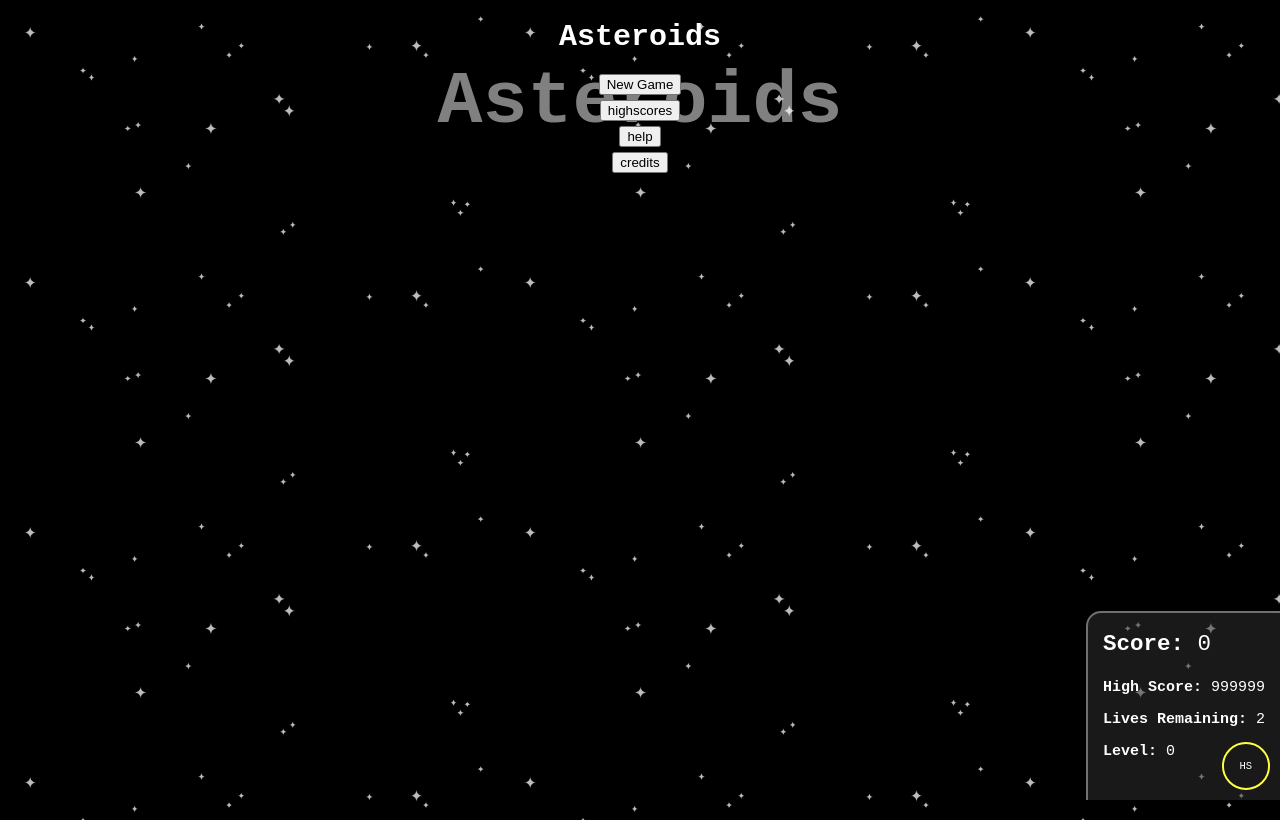
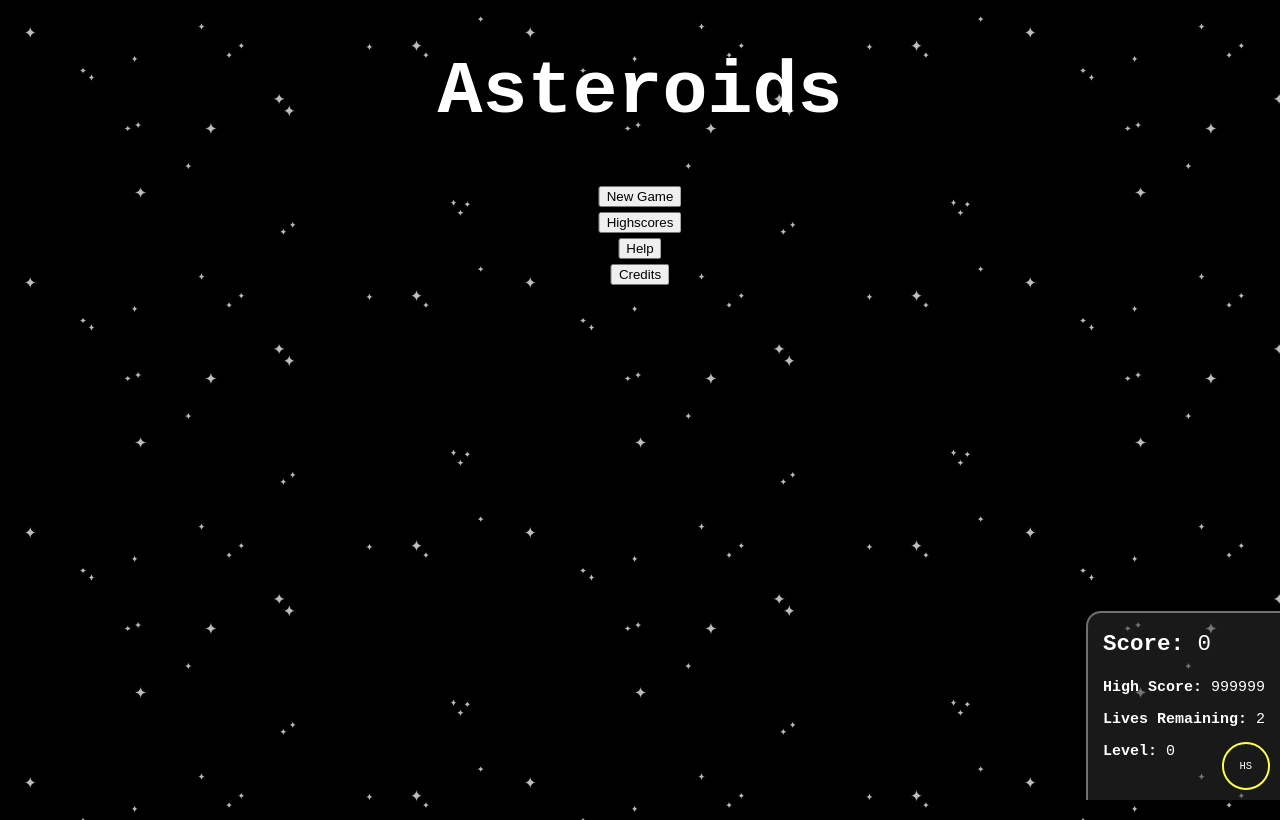
Before and after one commit to RTBear/asteroids, a plain HTML site: page index.html in a window 1280 px wide. Drawn offline with Linux system fonts and the light colour scheme.

Commit message:
menu updates

```diff
--- a/index.html
+++ b/index.html
@@ -9,38 +9,37 @@
 </head>
 
 <body>
-    <h1 id="game-title">Asteroids</h1>
     <canvas id="game-canvas" width="600" height="600"></canvas>
     <div id="menu">
         <div id="main">
-            <h1>Asteroids</h1>
+            <h1 class="menu-title">Asteroids</h1>
             <button class="newgame-btn menu-option menu-option-primary">New Game</button>
-            <button id="highscores-btn" class="menu-option">highscores</button>
-            <button id="help-btn" class="menu-option">help</button>
-            <button id="credits-btn" class="menu-option">credits</button>
+            <button id="highscores-btn" class="menu-option">Highscores</button>
+            <button id="help-btn" class="menu-option">Help</button>
+            <button id="credits-btn" class="menu-option">Credits</button>
         </div>
         <div id="newgame">
-            <h2>New Game</h2>
+            <h2 class="menu-title">New Game</h2>
         </div>
         <div id="pause">
-            <h2>Pause</h2>
+            <h2 class="menu-title">Pause</h2>
             <button class="newgame-btn menu-option menu-option-primary">New Game</button>
             <button class="mainmenu-btn menu-option menu-option-primary">Return to Main Menu</button>
         </div>
         <div id="play">
-            <h2>Play</h2>
+            <h2 class="menu-title">Play</h2>
         </div>
         <div id="gameover">
-            <h2>Game Over</h2>
+            <h2 class="menu-title">Game Over</h2>
         </div>
         <div id="highscores">
-            <h2>Highscores</h2>
+            <h2 class="menu-title">Highscores</h2>
         </div>
         <div id="help">
-            <h2>Help</h2>
+            <h2 class="menu-title">Help</h2>
         </div>
         <div id="credits">
-            <h2>Credits</h2>
+            <h2 class="menu-title">Credits</h2>
         </div>
     </div>
     <div id="hud">
--- a/styles/game.css
+++ b/styles/game.css
@@ -22,15 +22,15 @@ body
     margin: 10px auto;
 }
 
-#game-title {
+.menu-title {
     /* text-align: center; */
     /* margin: 0 auto; */
     font-size: 5em;
-    position: absolute;
-    left: 50%;
+    /* position: absolute; */
+    /* left: 50%; */
     /* right: 0; */
-    transform: translateX(-50%);
-    color: rgba(255,255,255,0.5)
+    /* transform: translateX(-50%); */
+    color: rgba(255,255,255,1)
 
 }
 
```
